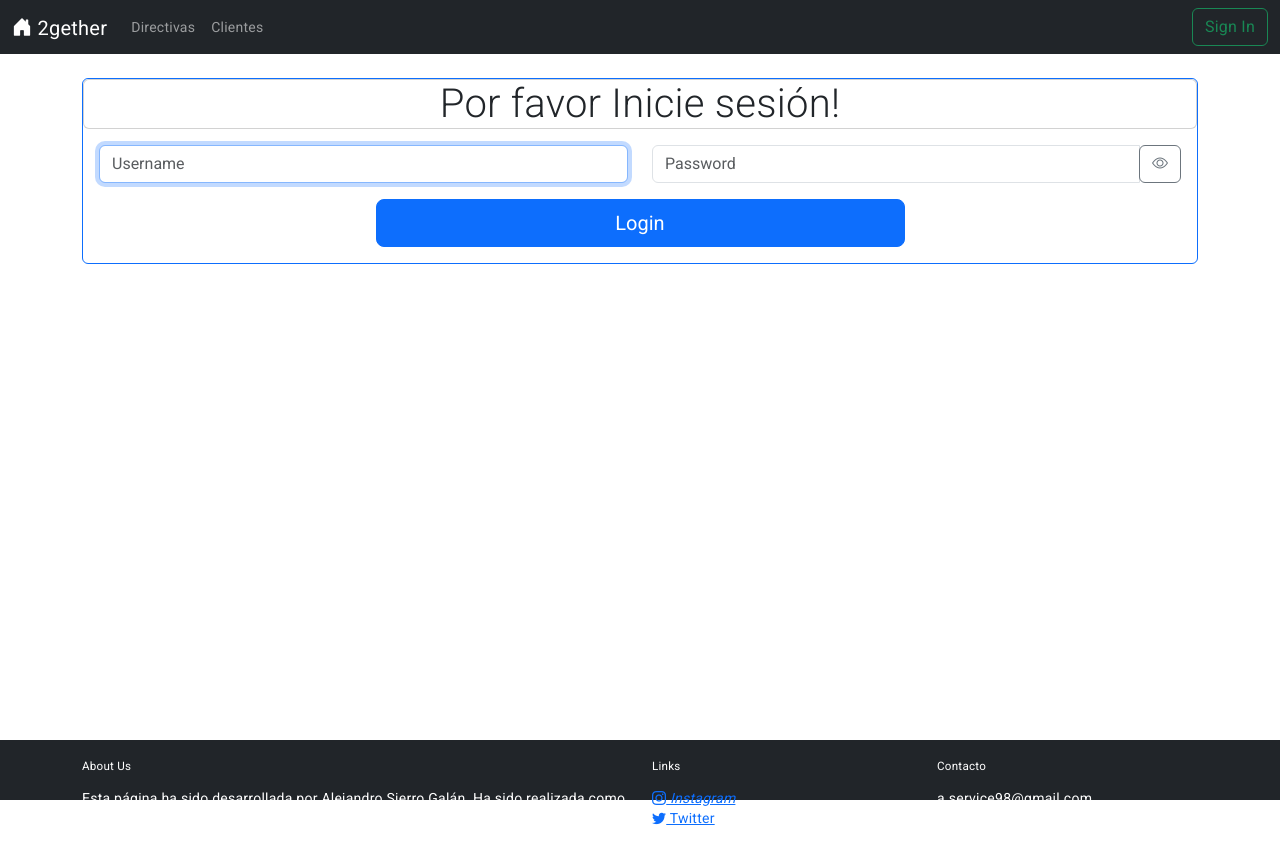
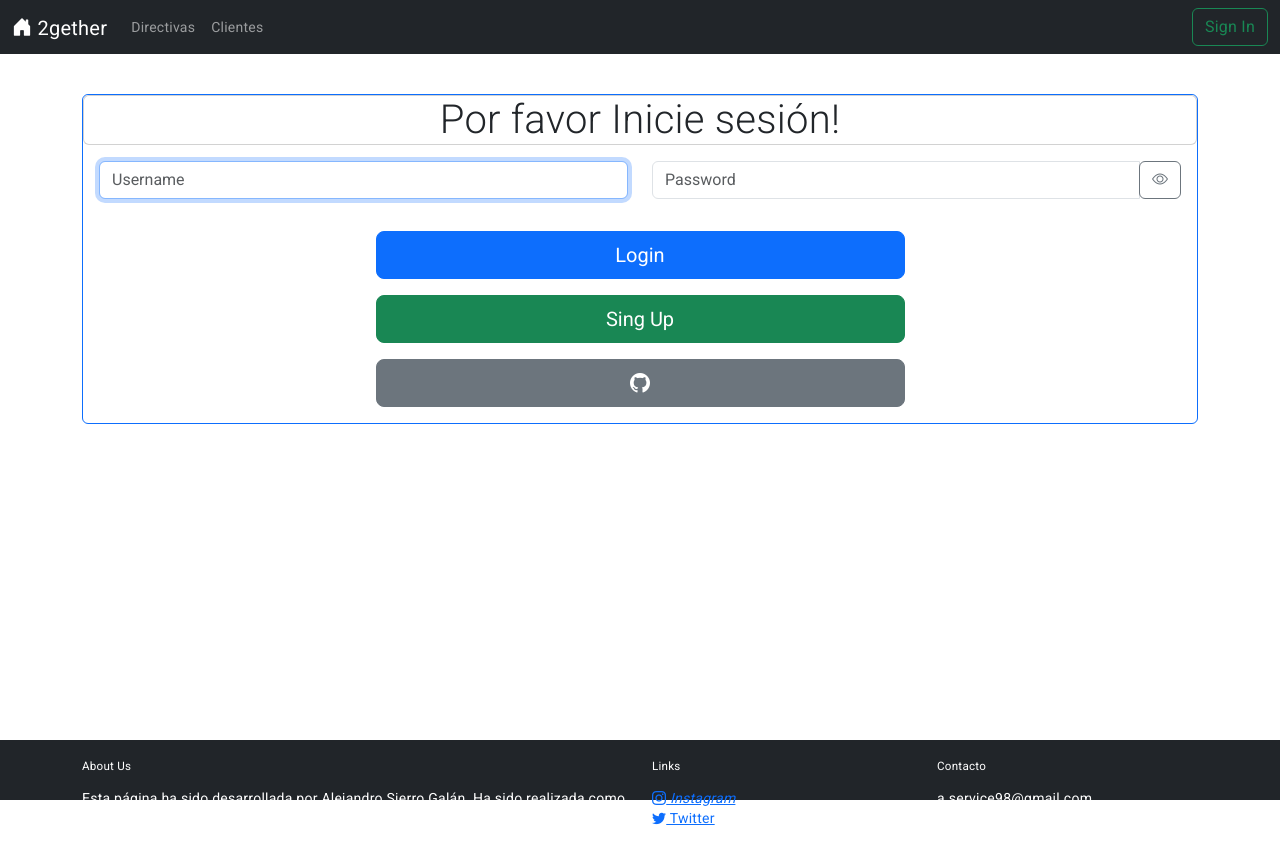
Before and after one commit to Sierro98/clientManager-Frontend, an Angular app: page /login in a window 1280 px wide. Shown: the top 864 px of the page. Built offline with nearby package versions, Linux system fonts and the light colour scheme.

Commit message:
arreglado footer añadido botones registro

```diff
--- a/src/app/app.component.html
+++ b/src/app/app.component.html
@@ -1,5 +1,9 @@
-<app-header></app-header>
-<div class="container my-3">
-  <router-outlet></router-outlet>
+<div class="wrapper">
+  <app-header></app-header>
+  <div class="container my-3 content">
+    <router-outlet></router-outlet>
+  </div>
+  <div class="container-fluid" style="padding-left: 0%; padding-right: 0">
+    <app-footer></app-footer>
+  </div>
 </div>
-<app-footer></app-footer>
--- a/src/app/app.component.scss
+++ b/src/app/app.component.scss
@@ -0,0 +1,14 @@
+html,
+body {
+  height: 100%;
+}
+
+.wrapper {
+  min-height: 100%;
+  display: flex;
+  flex-direction: column;
+}
+
+.content {
+  flex: 1;
+}
--- a/src/app/views/footer/footer.component.html
+++ b/src/app/views/footer/footer.component.html
@@ -1,4 +1,4 @@
-<footer class="footer bg-dark text-white">
+<footer class="footer bg-dark text-white mt-auto">
   <div class="container">
     <div class="row">
       <div class="col-md-6 mt-3">
--- a/src/app/views/usuarios/login.component.html
+++ b/src/app/views/usuarios/login.component.html
@@ -37,13 +37,23 @@
             </div>
           </div>
         </div>
-        <div class="form-group col-sm-6 d-grid mx-auto">
+        <div class="form-group col-sm-6 d-grid mx-auto mt-3">
           <input
             (click)="login()"
             type="submit"
             class="btn btn-lg btn-primary btn-block"
             value="Login"
           />
+          <input
+            (click)="login()"
+            type="submit"
+            class="btn btn-lg btn-success btn-block mt-3"
+            value="Sing Up"
+          />
+          <button
+            (click)="login()"
+            class="btn btn-lg btn-secondary btn-block mt-3"
+          ><i class="bi bi-github"></i></button>
         </div>
       </div>
     </form>
--- a/src/styles.scss
+++ b/src/styles.scss
@@ -4,9 +4,6 @@ html {
   min-height: 100%;
 }
 
-body {
-  margin-bottom: 60px;
-}
 
 html,
 body {
```
